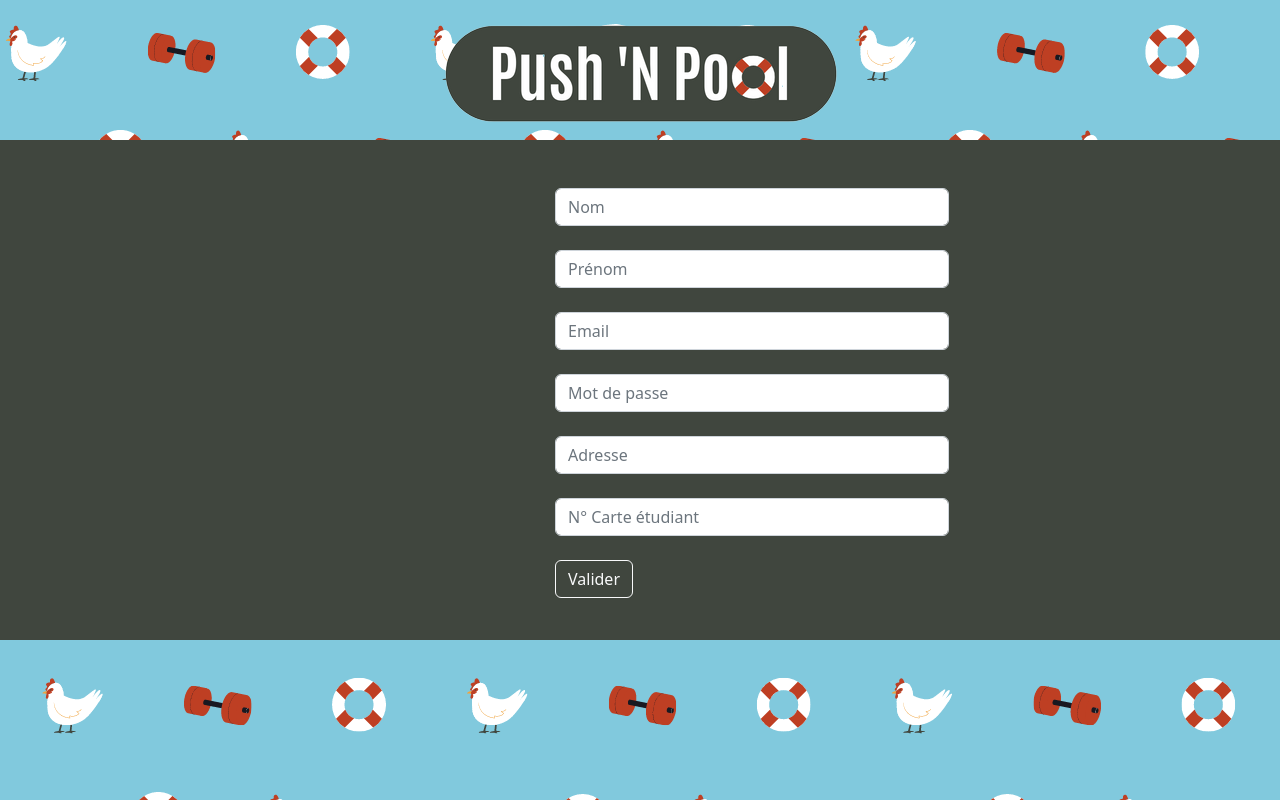
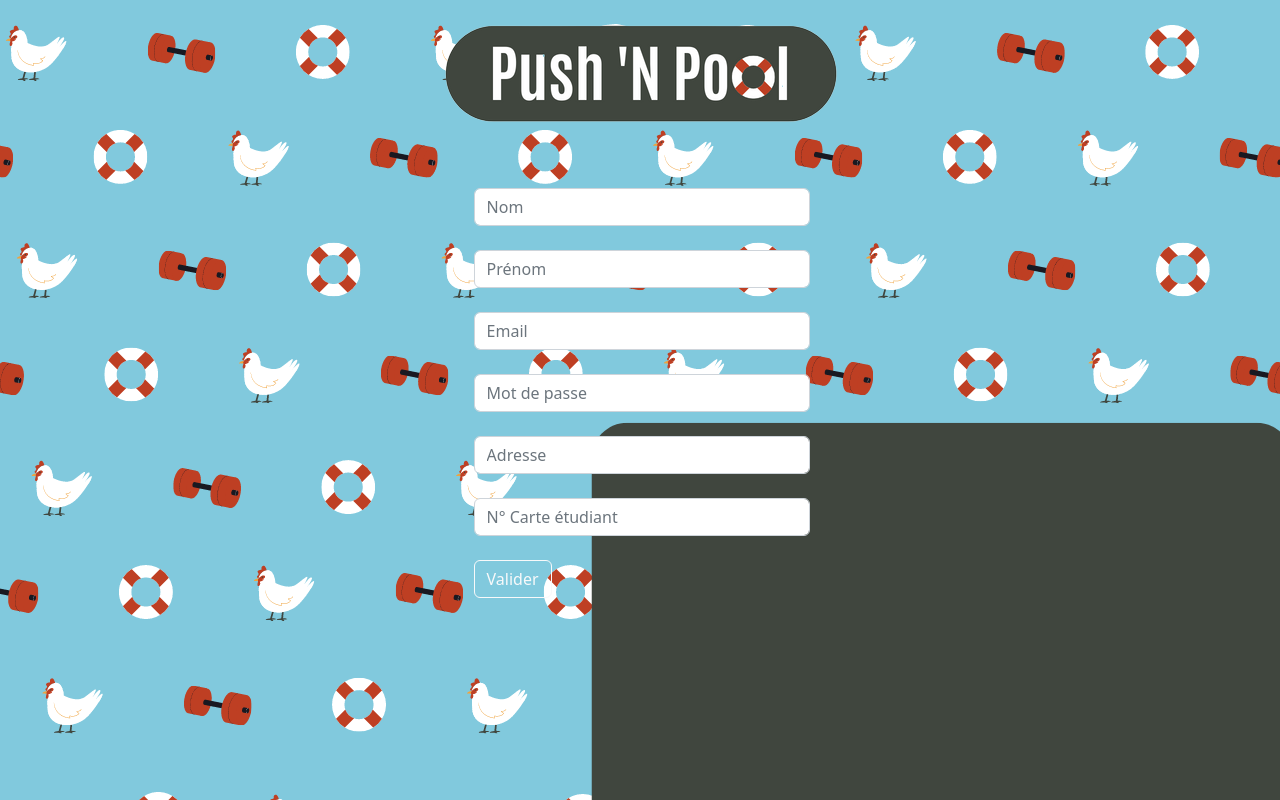
Before and after one commit to Maxence-bth/Projet_web, a PHP site: page /signInForm.html in a window 1280 px wide; the page is wider, and only the part inside the window is pictured. Run offline with PHP 8.4, Linux system fonts and the light colour scheme.

Commit message:
sign Form V2

```diff
--- a/signInForm.css
+++ b/signInForm.css
@@ -1,5 +1,5 @@
 body{
-    background-image: url("images/piscine.png");
+    background-image: url("images/fondinscription.png");
 }
 
 #title{
@@ -10,7 +10,6 @@
     margin-left: 43%;
     background-color: #40463E;
     height: 500px;
-    width: 1500px;
 
 }
 
--- a/signInForm.html
+++ b/signInForm.html
@@ -10,7 +10,6 @@
   <body>
     <br>
     <div id ="title"><p> <img src="images/title.png" alt="erreur" width="400" height="100"></p></div>
-    <fieldset>
       <br><br>
       <form action="createAccountClient.php" method="post">
 
@@ -45,7 +44,6 @@
         </div>
       </form>
       <div id="errordiv"></div>
-    </fieldset>
 
 
 
```
